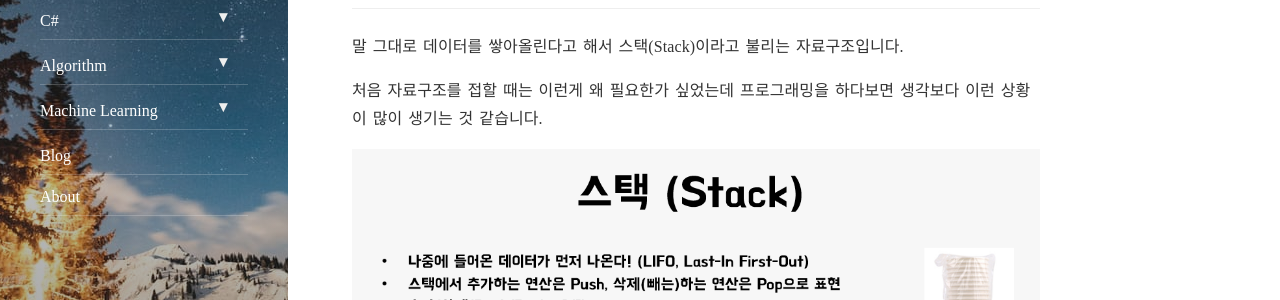
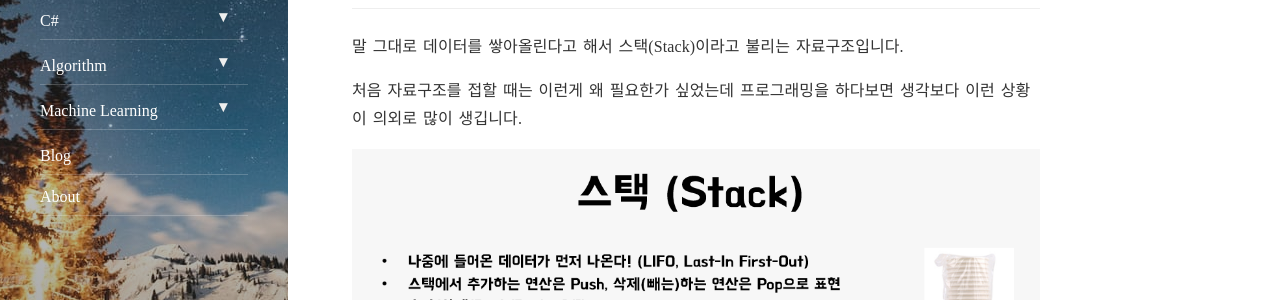
Before and after one commit to Laboputer/Laboputer.github.io, a Jekyll site: the page built from _posts/algorithm-ds/2017-09-09-stack.md, in a window 1280 px wide and 900 px high. Shown: the part 364-664 px from the top of the window. Built offline with Jekyll 4.4.1, drawn with Linux system fonts in a browser that asks for light colours; nearby versions of some CDN libraries; comment, search, counter and statistics services are not loaded; some of the changed text lies outside the part shown.

Commit message:
Update a post (stack)

```diff
--- a/_posts/algorithm-ds/2017-09-09-stack.md
+++ b/_posts/algorithm-ds/2017-09-09-stack.md
@@ -13,11 +13,11 @@
 
 말 그대로 데이터를 쌓아올린다고 해서 스택(Stack)이라고 불리는 자료구조입니다.
 
-처음 자료구조를 접할 때는 이런게 왜 필요한가 싶었는데 프로그래밍을 하다보면 생각보다 이런 상황이 많이 생기는 것 같습니다.
+처음 자료구조를 접할 때는 이런게 왜 필요한가 싶었는데 프로그래밍을 하다보면 생각보다 이런 상황이 의외로 많이 생깁니다.
 
 ![](https://laboputer.github.io/assets/img/algorithm/ds/03_stack1.PNG)
 
-스택의 구조를 보면 이해하기 쉽습니다. 구조적으로 가장 나중에 들어온 데이터가 먼저 나옵니다. 스택을 어떤식으로 활용하는 지를 이해하는 것이 더 중요한 것 같습니다.
+스택의 구조를 보면 이해하기 쉽습니다. 구조적으로 가장 나중에 들어온 데이터가 먼저 나옵니다. 구조는 이해하겠는데 스택을 어떤식으로 활용하는 지가 더 궁금하시죠?
 
 ## 스택의 활용
 ---
```
